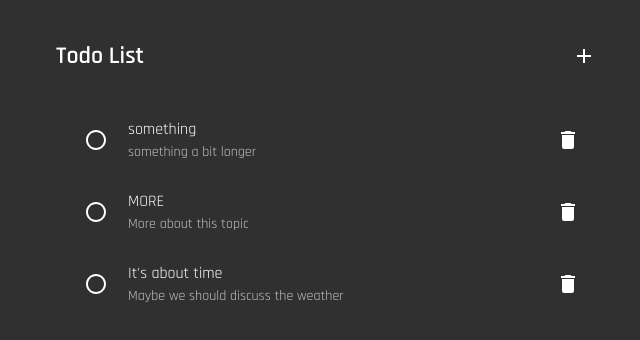
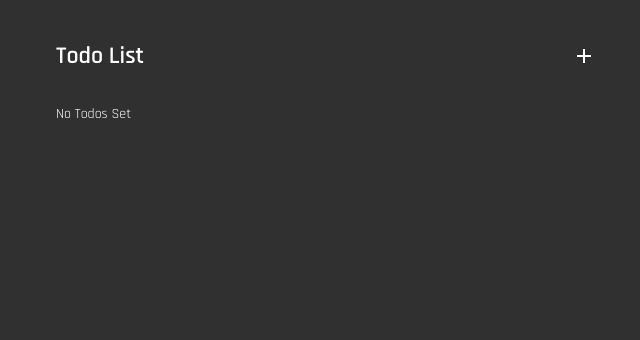
Before and after one commit to Pandaphobic/mh-todos, a React (Create React App) app: page / in a window 1280 px wide. Shown: the top 340 px of the page, without its empty margins (308-948 px from the left). Built offline with nearby package versions, Linux system fonts and the light colour scheme.

Commit message:
clean up

```diff
--- a/src/App.js
+++ b/src/App.js
@@ -7,23 +7,7 @@ const LOCAL_STORAGE_KEY = "react-todo-list-todos"
 
 function App() {
   // App Level State for Todo items
-  const [todos, setTodos] = useState([
-    {
-      id: 0,
-      title: "something",
-      description: "something a bit longer"
-    },
-    {
-      id: 1,
-      title: "MORE",
-      description: "More about this topic"
-    },
-    {
-      id: 2,
-      title: "It's about time",
-      description: "Maybe we should discuss the weather"
-    }
-  ])
+  const [todos, setTodos] = useState([])
 
   useEffect(() => {
     // fires when app component mounts to the DOM
@@ -52,6 +36,7 @@ function App() {
     <div className="App">
       <Container maxWidth="sm">
         <Header onAddTodo={addTodo} />
+
         <List>{todos.length > 0 ? <Todos todos={todos} onDelete={deleteTodo} /> : "No Todos Set"}</List>
       </Container>
     </div>
--- a/src/index.js
+++ b/src/index.js
@@ -1,18 +1,18 @@
-import React from "react";
-import ReactDOM from "react-dom";
-import "./index.css";
-import App from "./App";
-import { ThemeProvider, createTheme } from "@material-ui/core/styles";
-import CssBaseline from "@material-ui/core/CssBaseline";
+import React from "react"
+import ReactDOM from "react-dom"
+import "./index.css"
+import App from "./App"
+import { ThemeProvider, createTheme } from "@material-ui/core/styles"
+import CssBaseline from "@material-ui/core/CssBaseline"
 
 const theme = createTheme({
   palette: {
-    type: "dark",
+    type: "dark"
   },
   typography: {
-    fontFamily: "Rajdhani",
-  },
-});
+    fontFamily: "Rajdhani"
+  }
+})
 
 ReactDOM.render(
   <ThemeProvider theme={theme}>
@@ -20,4 +20,4 @@ ReactDOM.render(
     <App />
   </ThemeProvider>,
   document.getElementById("root")
-);
+)
```
